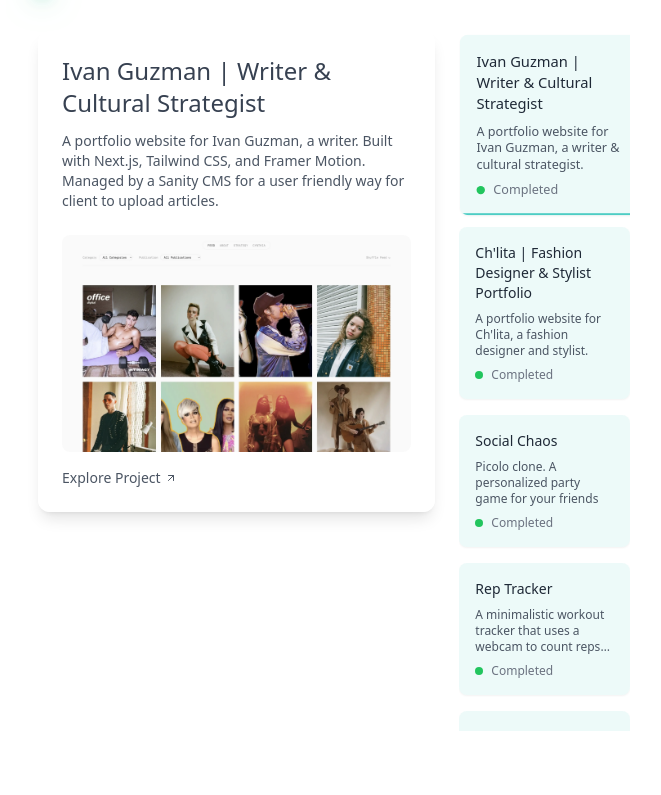
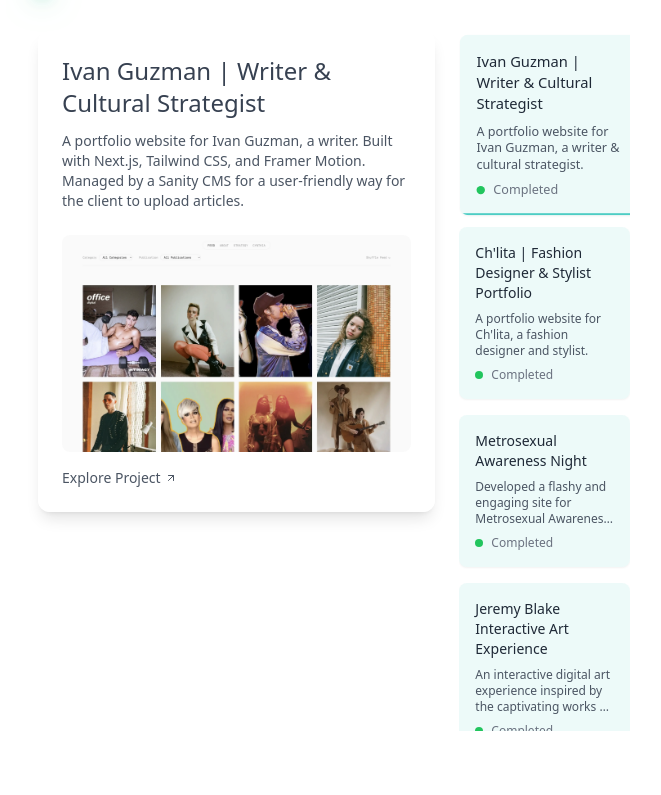
Before and after one commit to maxwellyoung/dev.maxwellyoung.info, a Next.js app: page / in a window 1280 px wide. Shown: the part 985-1780 px from the top of the page, without its empty margins (298-959 px from the left). Built offline with nearby package versions, Linux system fonts and the light colour scheme.

Commit message:
cull some projects

```diff
--- a/src/app/projects/page.tsx
+++ b/src/app/projects/page.tsx
@@ -48,7 +48,7 @@
     description:
       "A portfolio website for Ivan Guzman, a writer & cultural strategist.",
     longDescription:
-      "A portfolio website for Ivan Guzman, a writer. Built with Next.js, Tailwind CSS, and Framer Motion. Managed by a Sanity CMS for a user friendly way for client to upload articles.",
+      "A portfolio website for Ivan Guzman, a writer. Built with Next.js, Tailwind CSS, and Framer Motion. Managed by a Sanity CMS for a user-friendly way for the client to upload articles.",
     link: "https://ivan-guzman.com/",
     screenshots: ["/projectImages/ivan-1.webp"],
   },
@@ -58,7 +58,7 @@
     description:
       "A portfolio website for Ch'lita, a fashion designer and stylist.",
     longDescription:
-      "Portfolio site for fashion stylist and designer Ch’lita, featuring work for Rosalia, The Dare and more. Built with React, Next.js, Tailwind, Framer Motion and a Sanity CMS for a user friendly way for client to upload projects. Designed with a focus on minimalism to display the work clearly and mobile first as suspected majority would be viewing on phone. Dynamic layout for expanded project imagery view.",
+      "Portfolio site for fashion stylist and designer Ch’lita, featuring work for Rosalia, The Dare, and more. Built with React, Next.js, Tailwind, Framer Motion, and a Sanity CMS for a user-friendly way for the client to upload projects. Designed with a focus on minimalism to display the work clearly and mobile-first as the majority would be viewing on their phone. Dynamic layout for expanded project imagery view.",
     link: "https://chlita.com",
     codeLink: "https://github.com/maxwellyoung/chlita",
     screenshots: [
@@ -67,28 +67,6 @@
       "/projectImages/chlita-3.webp",
       "/projectImages/chlita-4.webp",
       "/projectImages/chlita-5.webp",
-    ],
-  },
-  {
-    name: "Social Chaos",
-    status: "Completed",
-    description: "Picolo clone. A personalized party game for your friends",
-    link: "https://chaos-phi.vercel.app",
-    screenshots: ["/projectImages/chaos1.webp", "/projectImages/chaos2.webp"],
-  },
-  {
-    name: "Rep Tracker",
-    status: "Completed",
-    description:
-      "A minimalistic workout tracker that uses a webcam to count reps for exercises like bicep curls.",
-    longDescription:
-      "Rep Tracker is a fun and minimalistic workout tracking app that uses AI to track repetitions for exercises like bicep curls. The app utilizes a webcam feed to detect arm movements and count reps, with playful Nintendo and Apple-inspired design elements. Built with Next.js, TailwindCSS, Framer Motion and MediaPipe, the app focuses on delivering a fluid and engaging user experience. Future plans include adding streaks, workout logs, and integrations with Uploadthing for sharing workout progress.",
-    link: "https://rep-tracker-theta.vercel.app/",
-    startDate: "2024-10-09",
-    tags: ["Next.js", "Tailwind CSS", "Framer Motion", "MediaPipe", "AI"],
-    screenshots: [
-      "/projectImages/reptracker1.webp",
-      "/projectImages/reptracker2.webp",
     ],
   },
   {
@@ -114,7 +92,7 @@
     name: "Jeremy Blake Interactive Art Experience",
     status: "Completed",
     description:
-      "An interactive digital art experience inspired by the captivating works of Jeremy Blake, a trailblazing artist known for blending vibrant visuals with abstract storytelling. ",
+      "An interactive digital art experience inspired by the captivating works of Jeremy Blake, a trailblazing artist known for blending vibrant visuals with abstract storytelling.",
     longDescription:
       "This project is an interactive digital art experience inspired by the works of Jeremy Blake, an American digital artist known for his dynamic, abstract color field animations. Users can navigate through abstract, color-rich landscapes, interact with dynamic elements responding to mouse movements or touch, and experience fluid transitions blending and morphing colors in Blake's signature style.",
     link: "https://jeremy-blake.vercel.app/",
@@ -128,7 +106,7 @@
     status: "WIP",
     description: "An AI-powered movie discovery and recommendation platform.",
     longDescription:
-      "CineSync is an AI-powered movie discovery and recommendation platform built with Next.js, React, Supabase, OpenAI, Clerk and TypeScript. It helps users find their next favorite movie based on their preferences and mood. Features include personalized movie recommendations, watchlist management, friend connections for sharing recommendations, responsive design with dark mode, and more.",
+      "CineSync is an AI-powered movie discovery and recommendation platform built with Next.js, React, Supabase, OpenAI, Clerk, and TypeScript. It helps users find their next favorite movie based on their preferences and mood. Features include personalized movie recommendations, watchlist management, friend connections for sharing recommendations, responsive design with dark mode, and more.",
     startDate: "2023-04-01",
     tags: ["Next.js", "React", "AI", "TypeScript"],
     link: "https://cinesync-peach.vercel.app/",
@@ -137,85 +115,6 @@
       "/projectImages/cinesync2.webp",
       "/projectImages/cinesync3.webp",
     ],
-  },
-  {
-    name: "Tanya Bardell-Young Portfolio",
-    status: "WIP",
-    description:
-      "A portfolio website for my mother, interior designer and color consultant Tanya Bardell-Young.",
-    longDescription:
-      "This project is a portfolio website for Tanya Bardell-Young, showcasing her work in interior design and color consulting. The site features a clean, minimalist design with interactive elements and a focus on showcasing Tanya's projects. Built with Next.js and styled using Tailwind CSS, it offers a responsive and engaging user experience.",
-    link: "https://tanya-zeta.vercel.app/",
-    codeLink: "https://github.com/maxwellyoung/tanya",
-    startDate: "2023-02-10",
-    tags: ["Next.js", "Tailwind CSS", "React"],
-    screenshots: ["/projectImages/tanya.webp"],
-  },
-  {
-    name: "StudentView",
-    status: "WIP",
-    description:
-      "A companion app for students with budgeting, note-taking, and mental well-being tools.",
-    longDescription:
-      "StudentView is designed to be a focused version of Notion for students, encompassing budgeting, study reflections, and mental well-being tools. The app features a modular layout with both dark and light themes based on system preferences. It includes sections for tracking budgeting, study reflections, and a meditation section. Future plans involve integrating daily inspirational quotes and more user customization options.",
-    link: "https://www.studentview.app/",
-    startDate: "2023-03-01",
-    tags: ["React", "Next.js", "Tailwind CSS"],
-    screenshots: [
-      "/projectImages/StudentView.jpeg",
-      "/projectImages/StudentView2.webp",
-    ],
-  },
-  {
-    name: "ResumeForge",
-    status: "WIP",
-    description:
-      "An interactive resume builder showcasing user-centric design with dynamic features.",
-    longDescription:
-      "ResumeForge is an interactive resume builder designed to demonstrate the power of user-centric design with dynamic features. The platform allows users to create professional, eye-catching resumes through a simple, intuitive interface. Built with modern web technologies, it offers a seamless user experience. The project is a testament to my ability to create responsive and accessible web applications that cater to the needs of a diverse user base.",
-    link: "https://resume-forge-ecru.vercel.app/",
-    codeLink: "https://github.com/maxwellyoung/resume-forge",
-    startDate: "2023-05-01",
-    tags: ["React", "Next.js", "Tailwind CSS"],
-    screenshots: ["/projectImages/ResumeForge.webp"],
-  },
-  {
-    name: "Aesop E-commerce Marketing Site (Unofficial)",
-    status: "Completed",
-    description:
-      "An unofficial example of a marketing site for Aesop, designed with a focus on clean aesthetics and user experience.",
-    longDescription:
-      "This project is an unofficial marketing site concept for Aesop. It showcases products with a clean, modern design that aligns with the brand's visual identity. The site includes a prominent hero image, a section highlighting featured products, and a fully responsive layout. It was developed using Next.js and styled with Tailwind CSS to ensure a smooth user experience on all devices.",
-    link: "https://aesop-omega.vercel.app/",
-    codeLink: "https://github.com/maxwellyoung/aesop",
-    startDate: "2023-01-01",
-    tags: ["Next.js", "Tailwind CSS", "React"],
-  },
-  {
-    name: "Internal Dashboard for Spark New Zealand",
-    status: "Completed",
-    description:
-      "A responsive UI for B2B Sales, built with React and Next.js to enhance team efficiency.",
-    longDescription: `As a Data Intelligence UI Developer at Spark New Zealand from Nov 2022 to Apr 2023:
-    • Designed and developed the front end of an internal dashboard application.
-    • Translated PowerBI dashboard into Figma design, integrating machine learning algorithms.
-    • Implemented front-end using React and Next.js, increasing productivity by 20%.
-    • Collaborated with product team and stakeholders to ensure usability.
-    • Conducted user testing to refine the UI.`,
-    startDate: "2022-11-01",
-    tags: ["React", "Next.js", "Figma", "UI/UX"],
-  },
-  {
-    name: "Portfolio Website",
-    status: "Completed",
-    description:
-      "A personal portfolio website to showcase my skills, projects, and experience.",
-    longDescription:
-      "My portfolio website is designed to provide an engaging and informative platform to showcase my skills, projects, and professional experience. Built with Next.js and Tailwind, the site features an interactive design, project showcases, and an upcoming blog section. The website also includes links to my social media profiles, providing multiple ways for potential employers and collaborators to reach out.",
-    link: "https://dev.maxwellyoung.info/",
-    codeLink: "https://github.com/maxwellyoung/dev.maxwellyoung.info",
-    startDate: "2023-01-01",
-    tags: ["Next.js", "Tailwind CSS", "React"],
   },
   {
     name: "Music Website",
```
